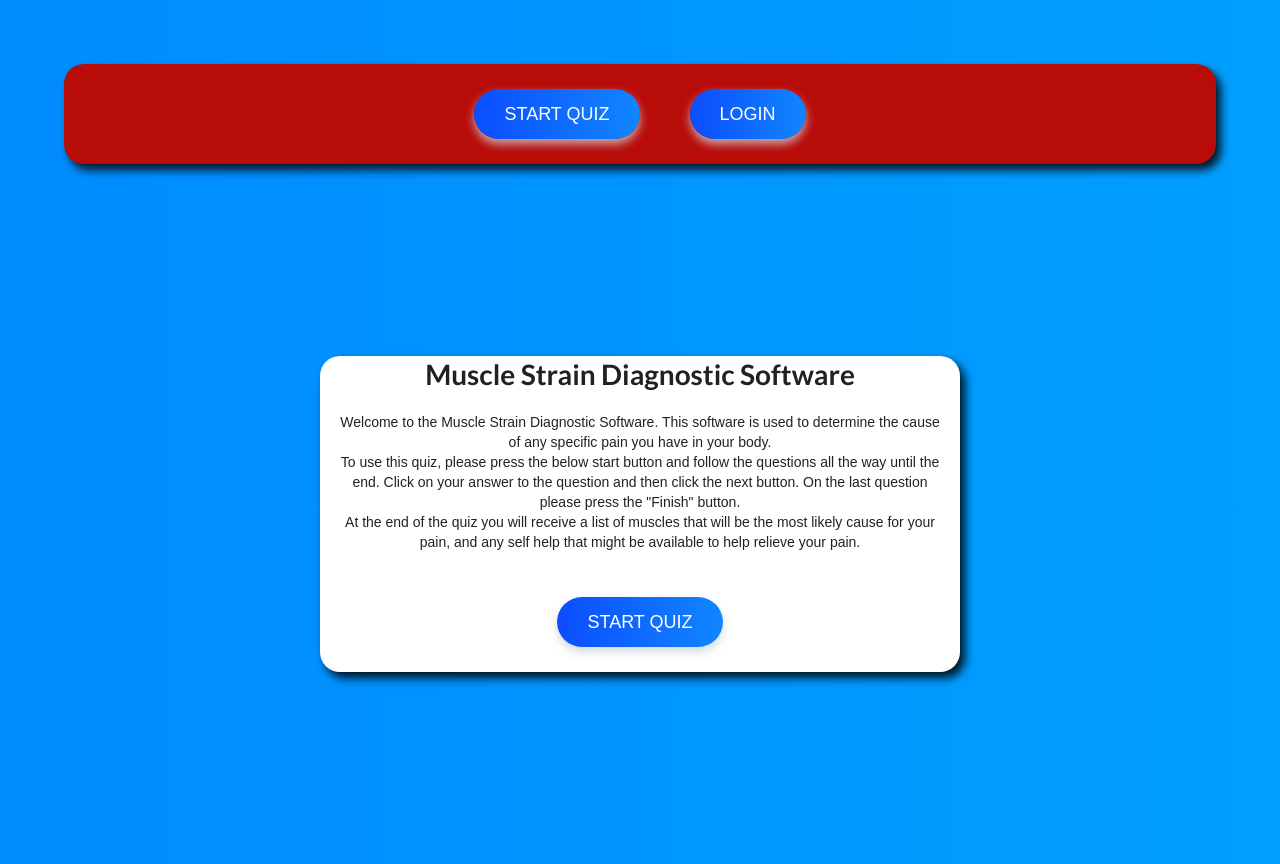
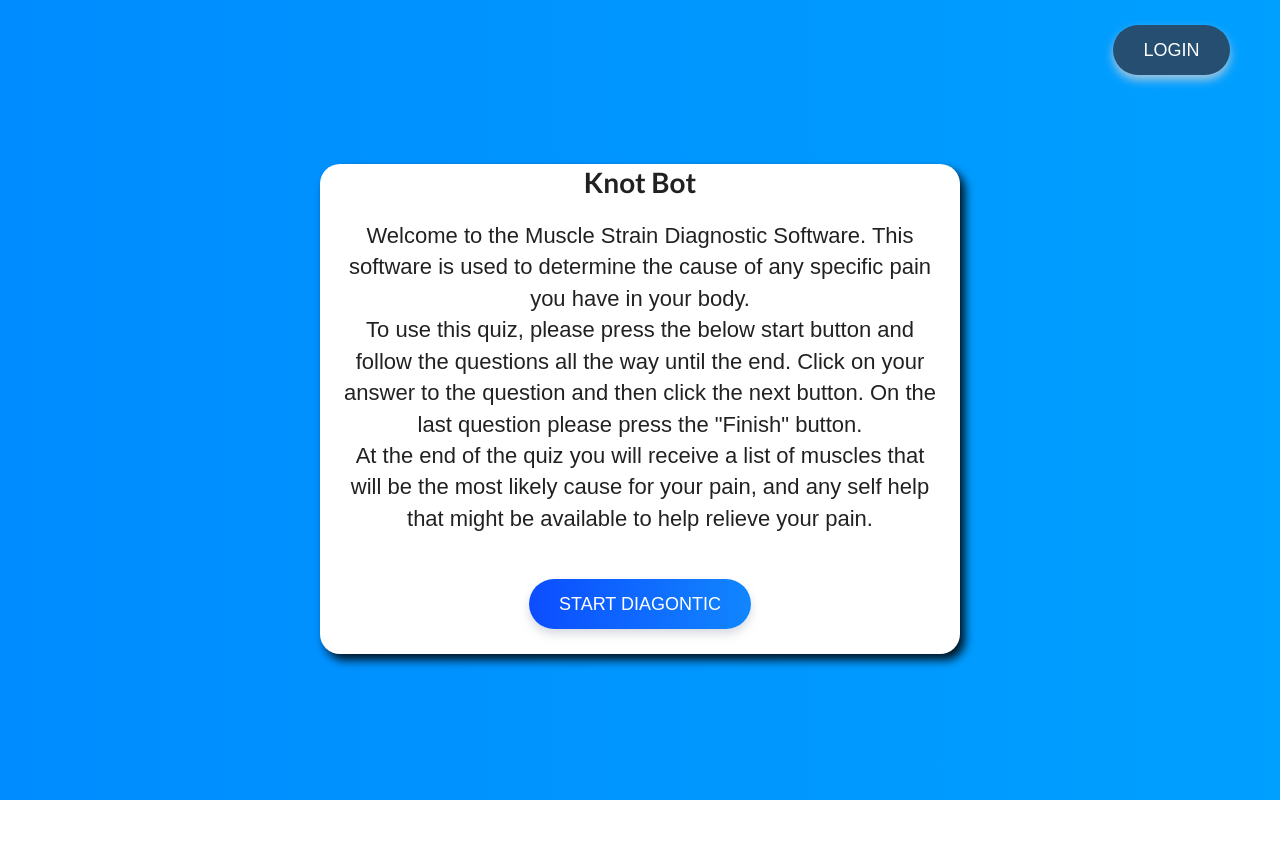
Before and after one commit to lachydriver/knotspot, a React (Create React App) app: page / in a window 1280 px wide. After the commit the page ends 800 px from the top, so only its background shows below. Built offline with nearby package versions, Linux system fonts and the light colour scheme.

Commit message:
touch up

```diff
--- a/src/App.css
+++ b/src/App.css
@@ -62,6 +62,8 @@
 
 h2 {
   text-align: center;
+  font-size: 32px;
+  margin-left: 2%;
 }
 
 body {
@@ -117,7 +119,7 @@ body {
   border-radius: 20px;
   box-shadow: 5px 6px 10px;
   margin: auto;
-  margin-top: 15%;
+  margin-top: 5%;
 }
 
 .start-button {
@@ -146,7 +148,11 @@ body {
 }
 
 h4 {
+  display: block;
   text-align: center;
+  font-size: 22px;
+
+
 }
 
 .page-container {
@@ -172,6 +178,8 @@ h4 {
   height: 100%;
   float: left;
   margin: 10px auto;
+  margin-left: 100px;
+  margin-top: 50px;
   display: flex;
   flex-direction: row;
   justify-content: space-between;
@@ -179,6 +187,8 @@ h4 {
   align-items: flex-end;
   flex-wrap: wrap;
 }
+
+
 
 .answers {
   width: 100%;
@@ -321,15 +331,15 @@ area:hover {
   font-size: 18px;
   padding: 15px 30px;
   margin: 25px;
+  margin-left: 85%;
   border-radius: 30px;
   text-decoration: none;
   display: inline-block;
   text-transform: uppercase;
-  background-color: #fff;
+  background-color: #254E70;
   border: 0;
   outline: 0;
   box-shadow: 0 5px 10px 0 rgba(205, 209, 215, 0.8);
-  background: linear-gradient(to right, rgb(12, 77, 255), #16bffd);
   transition: 0.5s;
   background-size: 200% auto;
   color: white;
@@ -344,3 +354,8 @@ area:hover {
   margin: auto;
   margin-top: 5%;
 }
+
+.End ol {
+  align-self: center;
+  margin-left: 40%;
+}
--- a/src/components/Home.js
+++ b/src/components/Home.js
@@ -6,18 +6,13 @@ class Home extends React.Component {
     return (
 
       <div className="homepage">
-      <div className="banner">
-          <Link to="/quiz" className="start-button">
-            Start Quiz
-            </Link>
             <Link to="/login" className="login-button">
             Login
             </Link>
 
-      </div>
           <div className="start">
 
-        <h1>Muscle Strain Diagnostic Software</h1>
+        <h1>Knot Bot</h1>
         <p className="fronttext">
           Welcome to the Muscle Strain Diagnostic Software. This software is
           used to determine the cause of any specific pain you have in your
@@ -33,7 +28,7 @@ class Home extends React.Component {
           available to help relieve your pain.
         </p>
         <Link to="/quiz" className="start-button">
-          Start Quiz
+          Start Diagontic
         </Link>
 
       </div>
--- a/src/components/Quiz.js
+++ b/src/components/Quiz.js
@@ -2,6 +2,7 @@ import React from "react";
 import { QuizQuest } from "./QuizQuest";
 import diagram from "../content/img/Front.png";
 import backdiagram from "../content/img/Back.png";
+import { Link } from "react-router-dom";
 
 class Quiz extends React.Component {
   constructor() {
@@ -513,7 +514,7 @@ class Quiz extends React.Component {
         <div>
           <img
             src={diagram}
-            usemap="#image-map"
+            useMap="#image-map"
             className="diagramimg"
             alt="bodyimage"
           />
@@ -683,8 +684,8 @@ class Quiz extends React.Component {
       //var top_result = this.ordered.slice(0, 2)
       return (
         <div className="End">
-          <h2>End of the quiz, Congratulation!</h2>
-          <h4>The most likelihood muscle strain are: </h4>
+          <h2>Finished Diagonstic</h2>
+          <h4>The most likely muscle strain are: </h4>
           {/* <p>{Object.keys(this.results).map((key) =>(
                             <p className="ui floating message opions" key={key}
 
@@ -700,8 +701,14 @@ class Quiz extends React.Component {
             ))}
           </ol>
           <button onClick={this.restartHandle} className="retakebutton">
-            Find Another Muscle
+            Run Another Diagonstic
           </button>
+          <p> Looking for treatment? Find an occupational therapist near you from the following links </p>
+          <a href='https://www.google.com/search?ei=zKVsXYz8E42-9QO4kbDwBg&q=occupational+therapist+in+brisbane&oq=occupational+therapist+in+brisbane&gs_l=psy-ab.3..0j0i22i30l9.1175488.1177455..1177567...0.6..0.264.2054.0j9j2......0....1..gws-wiz.......0i71j0i67j0i20i263.4NbRDF7Bm1k&ved=0ahUKEwiMkoSnsbHkAhUNX30KHbgIDG4Q4dUDCAo&uact=5 '>Therapist in Brisbane</a> <br />
+          <a href='https://www.google.com/search?ei=ZqpsXcKlNJmvyAPdq5aACg&q=occupational+therapist+in+Sydney&oq=occupational+therapist+in+Sydney&gs_l=psy-ab.3..0j0i22i30l8j0i22i10i30.115338.117425..118346...0.2..0.199.1352.0j8......0....1..gws-wiz.......0i71j35i39.AqYCYwYBtWE&ved=0ahUKEwjC8P_YtbHkAhWZF3IKHd2VBaAQ4dUDCAo&uact=5 '>Therapist in Sydney</a> <br />
+          <a href='https://www.google.com/search?ei=3qpsXd3xB428rQH344G4Dg&q=occupational+therapist+in+melbourne&oq=occupational+therapist+in+Melb&gs_l=psy-ab.1.0.0j0i22i30l9.15168.16056..17056...0.2..0.177.665.0j4......0....1..gws-wiz.......0i71.WLUfFeFzOYA '>Therapist in Melbourne</a> <br />
+          <a href=' '>Therapist in Perth</a> <br />
+          <a href=' '>Therapist in Darwin</a> <br />
         </div>
       );
     }
--- a/src/components/login.css
+++ b/src/components/login.css
@@ -103,3 +103,15 @@ area:hover {
   background-position: right center;
   transform: scale(1.1);
 }
+
+.start p {
+  font-size: 22px;
+}
+
+.start h1 {
+  font-size: 40px.
+}
+
+.End p {
+  font-size: 22px;
+}
```
